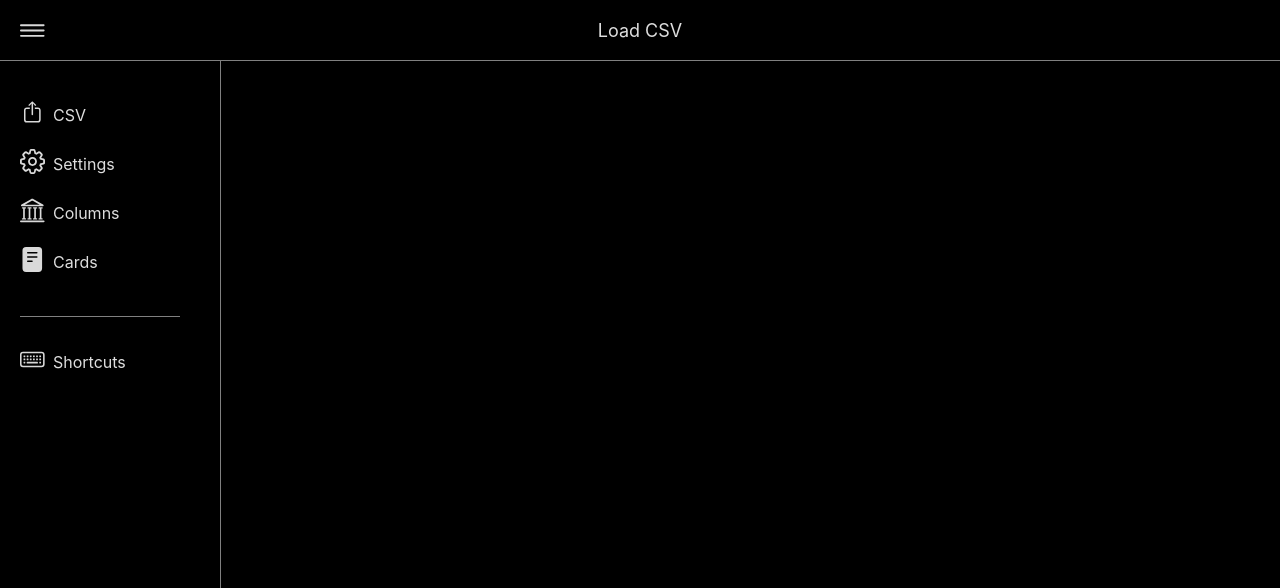
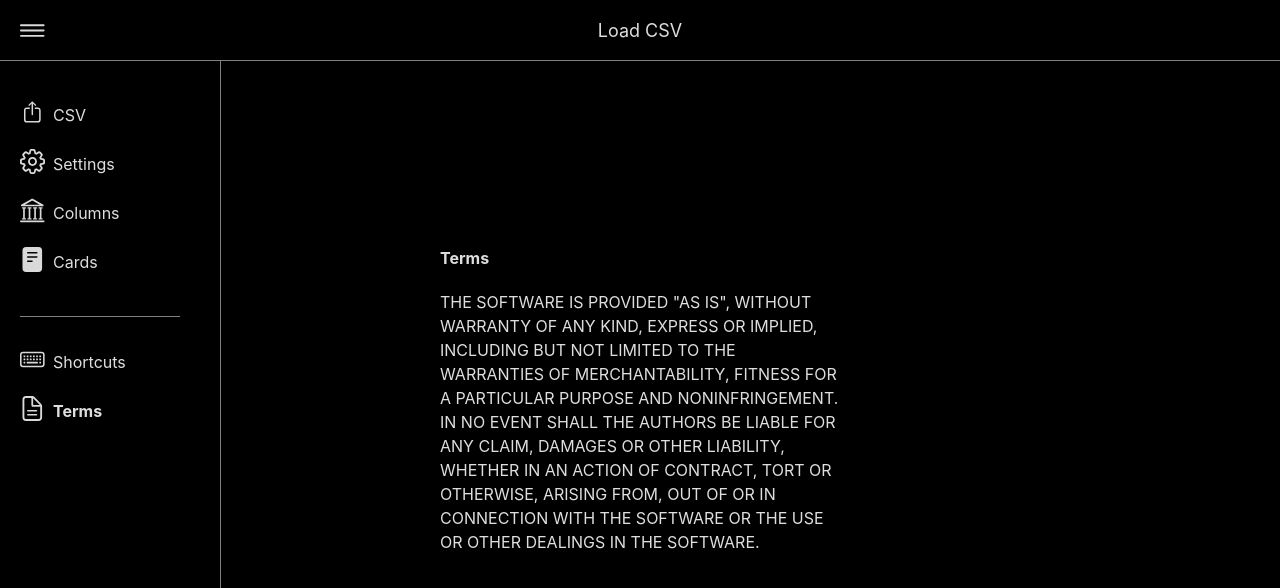
Before and after one commit to ivnsch/csv-to-cards, a React (Vite) app: page /terms in a window 1280 px wide. Shown: the top 588 px of the page. Built offline with nearby package versions, Linux system fonts and the light colour scheme; no server answers.

Commit message:
add terms

```diff
--- a/src/App.tsx
+++ b/src/App.tsx
@@ -9,6 +9,7 @@ import { useState } from "react";
 import CardSettingsView from "./card_settings";
 import { RightBar } from "./rightbar";
 import Shortcuts from "./shortcuts";
+import { Terms } from "./terms";
 
 function App() {
   const location = useLocation();
@@ -29,6 +30,7 @@ function App() {
         <Route path="/select-cols" element={<SelectCols />} />
         <Route path="/pager" element={<PagerScreen />} />
         <Route path="/shortcuts" element={<Shortcuts />} />
+        <Route path="/terms" element={<Terms />} />
       </Routes>
     </>
   );
--- a/src/sidebar.tsx
+++ b/src/sidebar.tsx
@@ -9,6 +9,7 @@ export const SideBar = ({ isOpen }: { isOpen: boolean }) => {
       <SideEntry text="Cards" image="card.svg" path="/pager" />
       <div style={styles.separator} />
       <SideEntry text="Shortcuts" image="keyboard.svg" path="/shortcuts" />
+      <SideEntry text="Terms" image="legal.svg" path="/terms" />
     </div>
   );
 };
--- /dev/null
+++ b/src/terms.tsx
@@ -0,0 +1,32 @@
+import "./App.css";
+
+export const Terms = () => {
+  return (
+    <div style={styles.container}>
+      <div style={styles.title}>Terms</div>
+      <div>
+        THE SOFTWARE IS PROVIDED "AS IS", WITHOUT WARRANTY OF ANY KIND, EXPRESS
+        OR IMPLIED, INCLUDING BUT NOT LIMITED TO THE WARRANTIES OF
+        MERCHANTABILITY, FITNESS FOR A PARTICULAR PURPOSE AND NONINFRINGEMENT.
+        IN NO EVENT SHALL THE AUTHORS BE LIABLE FOR ANY CLAIM, DAMAGES OR OTHER
+        LIABILITY, WHETHER IN AN ACTION OF CONTRACT, TORT OR OTHERWISE, ARISING
+        FROM, OUT OF OR IN CONNECTION WITH THE SOFTWARE OR THE USE OR OTHER
+        DEALINGS IN THE SOFTWARE.
+      </div>
+    </div>
+  );
+};
+
+const styles: Record<string, React.CSSProperties> = {
+  container: {
+    display: "flex",
+    flexDirection: "column",
+    alignItems: "flex-start",
+    maxWidth: 400,
+    textAlign: "start",
+  },
+  title: {
+    fontWeight: "bold",
+    marginBottom: 20,
+  },
+};
```
Also changed, not shown: public/legal.svg (added).
